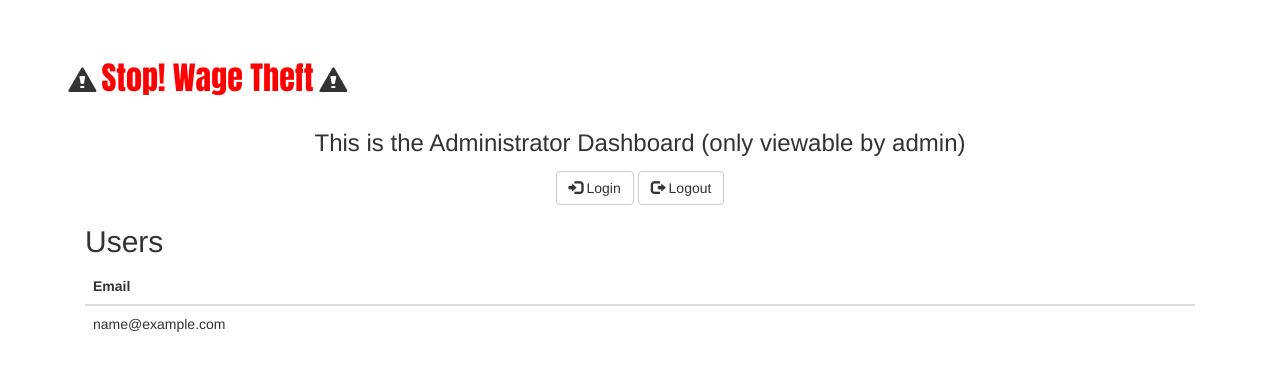
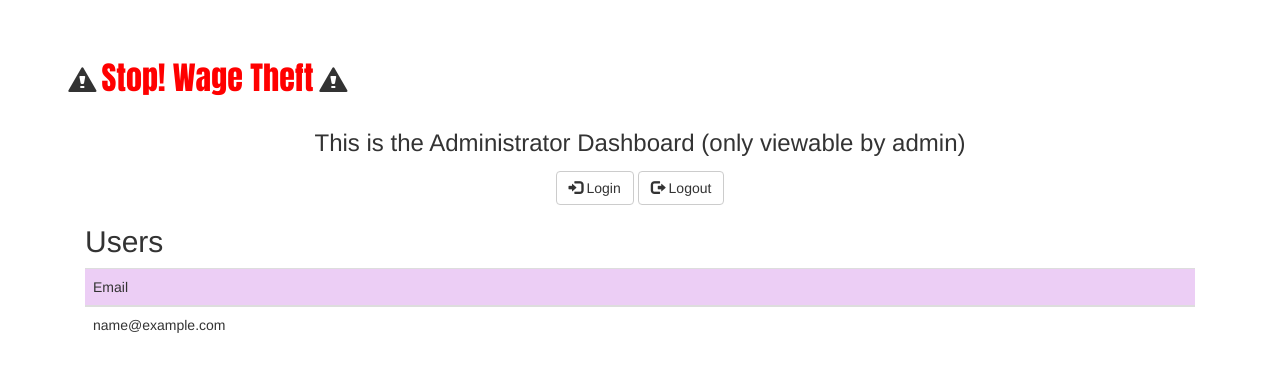
Before and after one commit to demcgee/Wage_Theft5, a PHP site: page /Adminhome.php in a window 1280 px wide. Shown: the part 53-425 px from the top of the page. Run offline with PHP 8.4, Linux system fonts and the light colour scheme; the visitor is signed in with stand-in values (Sample User, id 1); data that the repository does not hold is empty.

Commit message:
Update Adminhome.php

```diff
--- a/Adminhome.php
+++ b/Adminhome.php
@@ -61,13 +61,10 @@
 <div class="col-xs-12">
 <table class="table table-hover">
 
-<!-- Titles for table -->
-<thead>
-<tr>
-	<th>Email</th>
+<!-- Table about User -->
+<tr style="background:#ECCEF5 !important">
+	<td>Email</td>
 </tr>
-</thead>
-
 <tbody>
 <?php
 	// connect to database
@@ -85,9 +82,8 @@
 		echo "</tr>";
 	}
 ?>
+</table>
 
-</tbody>
-</table>
 </div>
 </div>
 </body>
```
